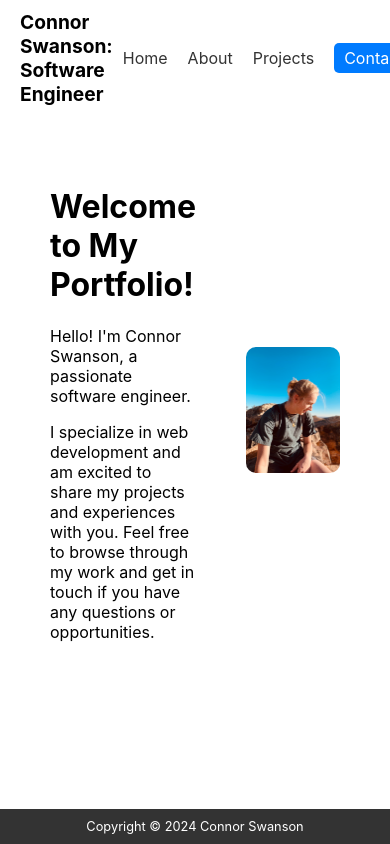
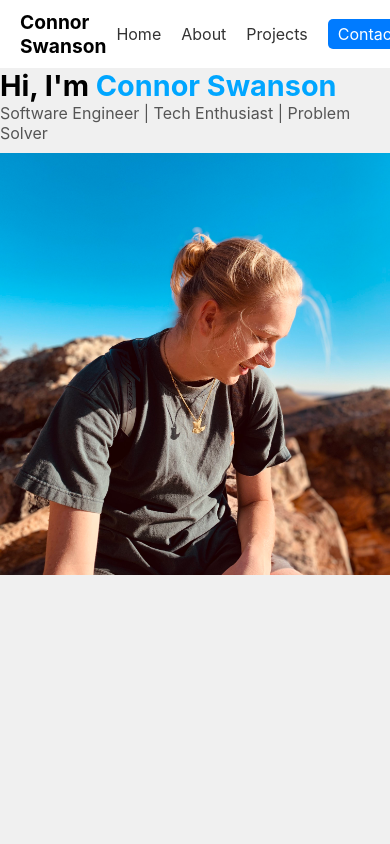
Before and after one commit to connorswanson1/Connor-Swanson-Portfolio, a React (Create React App) app in the folder my-portfolio/: page / in a window 390 px wide. Shown: the top 844 px of the page. Built offline with nearby package versions, Linux system fonts and the light colour scheme.

Commit message:
Home Page Overhaul

```diff
--- a/my-portfolio/src/components/Header.js
+++ b/my-portfolio/src/components/Header.js
@@ -6,7 +6,7 @@ function Header() {
     return (
         <header className="nav-bar">
             <div className="title-and-icons">
-                <h1>Connor Swanson: Software Engineer</h1>
+                <h1>Connor Swanson</h1>
                 <div className="social-links">
                     {/* LinkedIn Icon */}
                     <a href="https://www.linkedin.com/in/connorswanson" target="_blank" rel="noopener noreferrer" aria-label="LinkedIn">
--- a/my-portfolio/src/index.css
+++ b/my-portfolio/src/index.css
@@ -170,3 +170,104 @@ footer {
     font-size: 0.8em;
   }
 }
+
+/* Home.css */
+.home-container {
+  display: flex;
+  justify-content: center;
+  align-items: flex-start;
+  /* Align children to the bottom */
+  min-height: 100vh;
+  /* Minimum height to take up the full viewport height */
+  padding: 0px;
+  background-color: #f0f0f0;
+  /* Or any background color you prefer */
+}
+
+.image-container {
+  flex: 2;
+  /* Take up half the space */
+  height: 100vh;
+  /* Full height of the viewport */
+}
+
+.profile-photo {
+  width: 100%;
+  /* Take up all available width */
+  height: 100%;
+  /* Take up all available height */
+  object-fit: cover;
+  /* Cover the space without stretching */
+}
+
+.text-container {
+  flex: 1;
+  display: flex;
+  align-items: flex-start;
+  /* Updated from 'start' to 'flex-start' */
+  padding-right: 20px;
+  /* Add some spacing between the text and the image */
+  padding: 3%;
+}
+
+
+.intro-text {
+  /* Positioning for the text itself */
+  max-width: 600px;
+  /* Maximum width for the text */
+  padding-bottom: 10px;
+  /* You can add margin-top with a large value to push it down from the top if needed */
+}
+
+h1,
+p {
+  margin: 0;
+  /* Remove default margin */
+}
+
+h1 {
+  font-size: 5.5rem;
+}
+
+p {
+  font-size: 1.2rem;
+  color: #555;
+}
+
+.name-highlight {
+  color: #00a6ff;
+  /* Or any color you prefer */
+}
+
+/* Add responsive design for smaller screens */
+@media (max-width: 768px) {
+  .home-container {
+    flex-direction: column;
+    /* Stack image and text vertically */
+    align-items: center;
+    /* Center align items */
+  }
+
+  .image-container,
+  .text-container {
+    flex: none;
+    /* Do not stretch */
+    width: 100%;
+    /* Full width */
+    padding: 0;
+    /* Remove padding */
+  }
+
+  .profile-photo {
+    height: 50vh;
+    /* Take up half the viewport height */
+  }
+
+  h1 {
+    font-size: 1.8rem;
+  }
+
+  p {
+    font-size: 1rem;
+  }
+}
--- a/my-portfolio/src/pages/Home.js
+++ b/my-portfolio/src/pages/Home.js
@@ -1,25 +1,24 @@
+// Home.js
 import React from 'react';
 import profilePhoto from '../assets/profile.jpg';
 
 function Home() {
-    return (
-        <div style={{ display: 'flex', justifyContent: 'center', alignItems: 'center', margin: '50px' }}>
-            <div style={{ flex: 1, paddingRight: '50px' }}>
-                <h1>Welcome to My Portfolio!</h1>
-                <p>Hello! I'm Connor Swanson, a passionate software engineer.</p>
-                <p>I specialize in web development and am excited to share my projects and
-                    experiences with you. Feel free to browse through my work and get in touch
-                    if you have any questions or opportunities.</p>
-            </div>
-            <div style={{ flex: 1 }}>
-                <img
-                    src={profilePhoto}
-                    alt="Connor Swanson"
-                    style={{ maxWidth: '100%', maxHeight: '400px', borderRadius: '10px' }}
-                />
-            </div>
+  return (
+    <div className="home-container">
+      <div className="text-container">
+        <div className="intro-text">
+          <h1>Hi, I'm <span className="name-highlight">Connor Swanson</span></h1>
+          <p>Software Engineer | Tech Enthusiast | Problem Solver</p>
+          {/* Add buttons or links for projects or contact here */}
         </div>
-    );
+      </div>
+      <div className="image-container">
+        <img src={profilePhoto} alt="Connor Swanson" className="profile-photo" />
+      </div>
+    </div>
+  );
 }
 
+
+
 export default Home;
```
Also changed, not shown: 1 other file (tests, documents, lock files or other folders).
